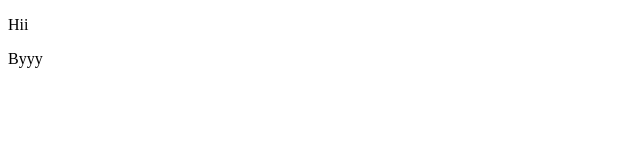
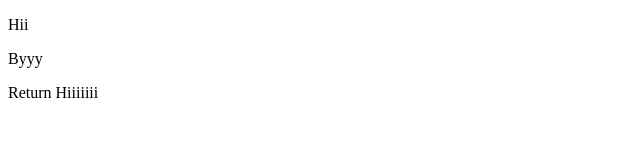
Before and after one commit to Akshay72-pixel/Localrr, a plain HTML site: page index.html in a window 1280 px wide. Shown: the whole page, without its empty margins (0-640 px from the left). Drawn offline with Linux system fonts and the light colour scheme.

```diff
--- a/index.html
+++ b/index.html
@@ -8,5 +8,6 @@
 <body>
   <p>Hii</p>
   <p>Byyy</p>
+  <p>Return Hiiiiiii</p>
 </body>
 </html>
```
